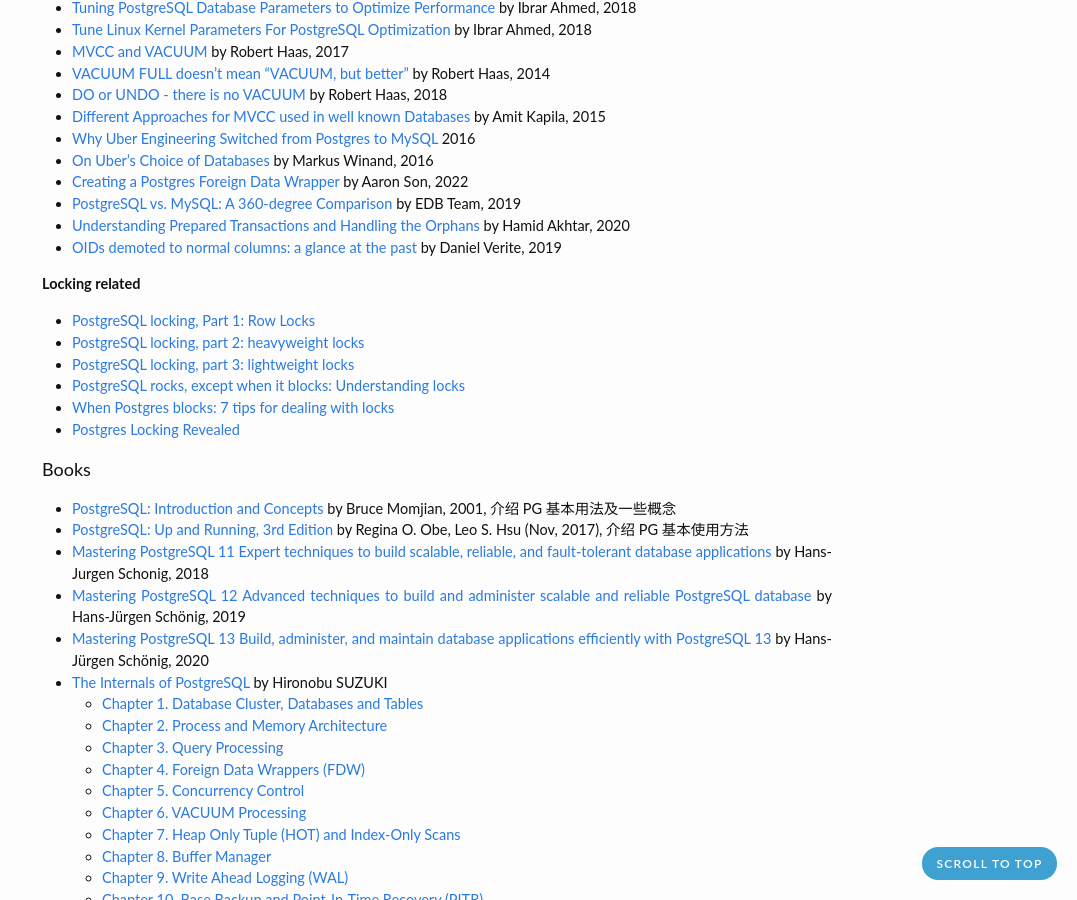
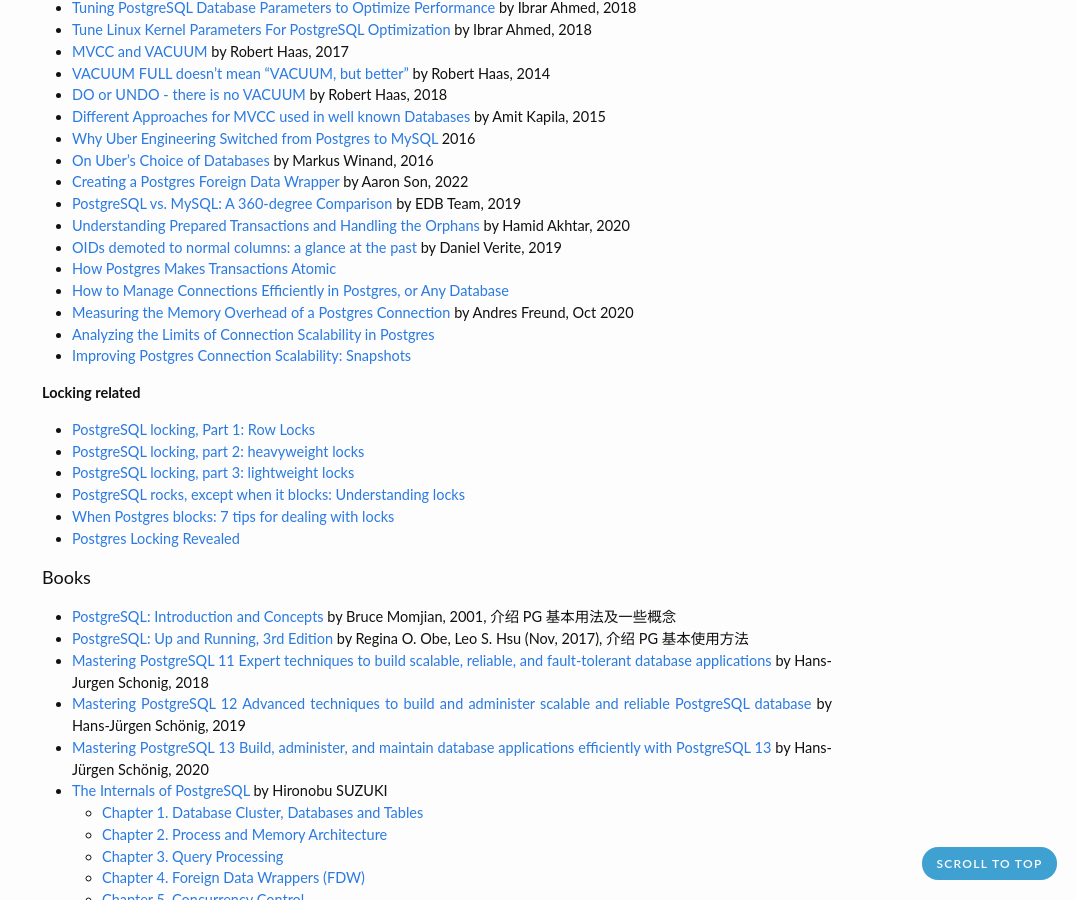
Before and after one commit to zhjwpku/zhjwpku.github.io, a Jekyll site: the page built from _posts/2022-07-12-awesome-postgres.md, in a window 1280 px wide and 900 px high, scrolled down 1842 px. Shown: the whole window, without its empty margins (203-1280 px from the left). Built offline with Jekyll 4.4.1, drawn with Linux system fonts in a browser that asks for light colours; comment, search, counter and statistics services are not loaded.

Commit message:
connection scalablility improvement
Signed-off-by: Zhao Junwang <zhjwpku@gmail.com>

```diff
--- a/_posts/2022-07-12-awesome-postgres.md
+++ b/_posts/2022-07-12-awesome-postgres.md
@@ -96,6 +96,11 @@
 - [PostgreSQL vs. MySQL: A 360-degree Comparison](https://www.enterprisedb.com/blog/postgresql-vs-mysql-360-degree-comparison-syntax-performance-scalability-and-features) by EDB Team, 2019
 - [Understanding Prepared Transactions and Handling the Orphans](https://www.highgo.ca/2020/01/28/understanding-prepared-transactions-and-handling-the-orphans/) by Hamid Akhtar, 2020
 - [OIDs demoted to normal columns: a glance at the past](https://postgresql.verite.pro/blog/2019/04/24/oid-column.html) by Daniel Verite, 2019
+- [How Postgres Makes Transactions Atomic](https://brandur.org/postgres-atomicity)
+- [How to Manage Connections Efficiently in Postgres, or Any Database](https://brandur.org/postgres-connections)
+- [Measuring the Memory Overhead of a Postgres Connection](https://blog.anarazel.de/2020/10/07/measuring-the-memory-overhead-of-a-postgres-connection/) by Andres Freund, Oct 2020
+- [Analyzing the Limits of Connection Scalability in Postgres](https://techcommunity.microsoft.com/t5/azure-database-for-postgresql/analyzing-the-limits-of-connection-scalability-in-postgres/ba-p/1757266)
+- [Improving Postgres Connection Scalability: Snapshots](https://techcommunity.microsoft.com/t5/azure-database-for-postgresql/improving-postgres-connection-scalability-snapshots/ba-p/1806462)
 
 **Locking related**
 
```
